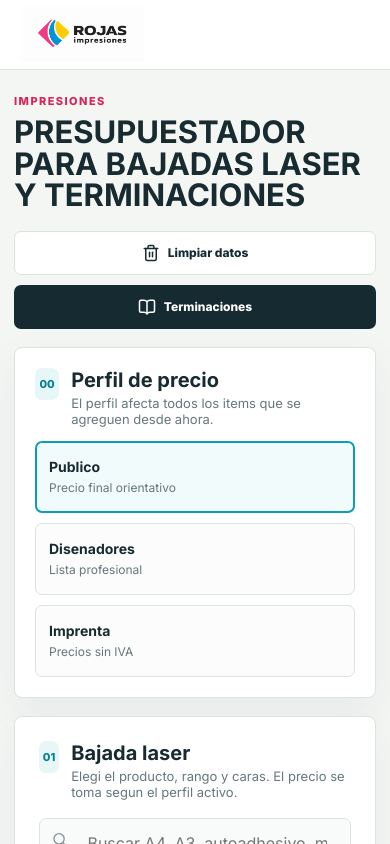
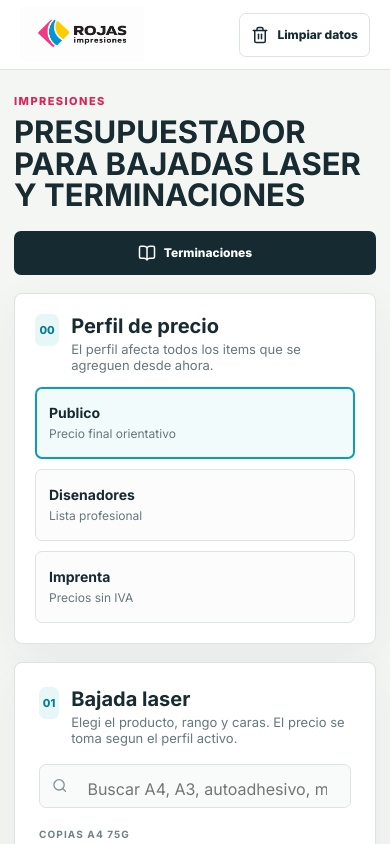
Before and after one commit to leoptr22/presupuestador-impresiones, a React (Vite) app: page / in a window 390 px wide. Shown: the top 844 px of the page. Built offline with nearby package versions, Linux system fonts and the light colour scheme.

Commit message:
create web app impresiones

```diff
--- a/src/App.jsx
+++ b/src/App.jsx
@@ -104,6 +104,12 @@ export function App() {
           <strong>Presupuestador</strong>
           <span>Bajada laser y terminaciones</span>
         </div>
+        <div className="topbar-actions">
+          <button className="secondary-action" type="button" onClick={clearPageData}>
+            <Trash2 size={18} />
+            Limpiar datos
+          </button>
+        </div>
       </header>
 
       <main>
@@ -113,10 +119,6 @@ export function App() {
             <h1>PRESUPUESTADOR PARA BAJADAS LASER Y TERMINACIONES</h1>
           </div>
           <div className="hero-actions">
-            <button className="secondary-action" type="button" onClick={clearPageData}>
-              <Trash2 size={18} />
-              Limpiar datos
-            </button>
             <button className="open-modal-button" type="button" onClick={() => setFinishingOpen(true)}>
               <BookOpen size={18} />
               Terminaciones
--- a/src/styles.css
+++ b/src/styles.css
@@ -43,6 +43,12 @@ button:disabled { cursor: not-allowed; opacity: .48; }
 .brand-copy { border-left: 1px solid var(--line); padding-left: 14px; }
 .topbar strong { display: block; font-size: 16px; font-weight: 800; }
 .topbar span { display: block; color: var(--muted); font-size: 12px; margin-top: 2px; }
+.topbar-actions {
+  margin-left: auto;
+  display: flex;
+  align-items: center;
+  gap: 10px;
+}
 
 main {
   width: min(1240px, calc(100% - 40px));
@@ -632,4 +638,9 @@ select:focus {
   }
   .brand-logo { width: 124px; }
   .brand-copy { display: none; }
+  .topbar-actions .secondary-action {
+    width: auto;
+    min-width: 44px;
+    padding: 0 11px;
+  }
 }
```
